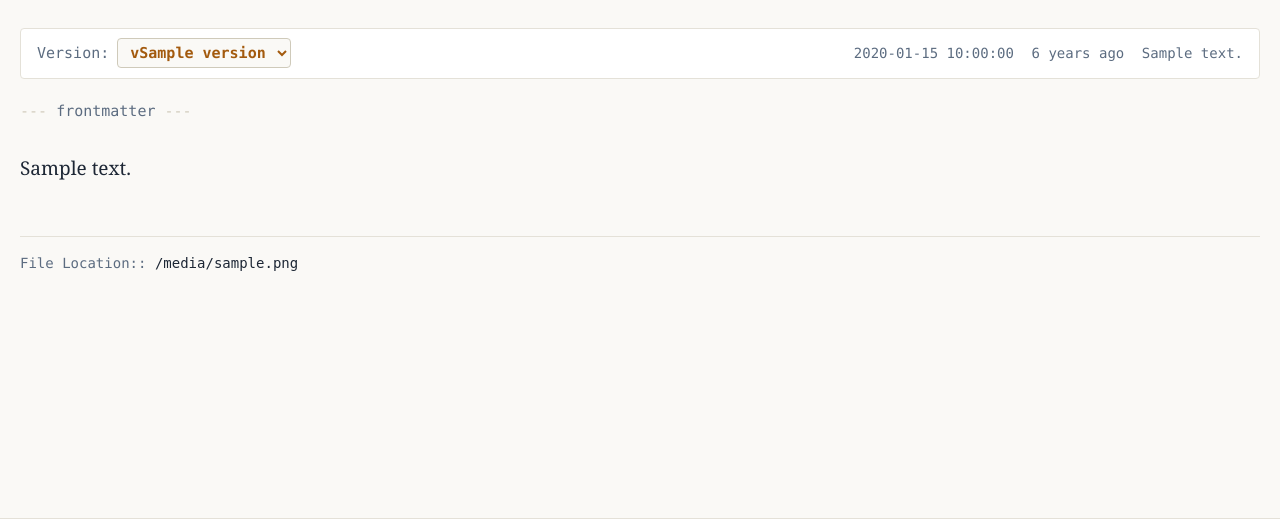
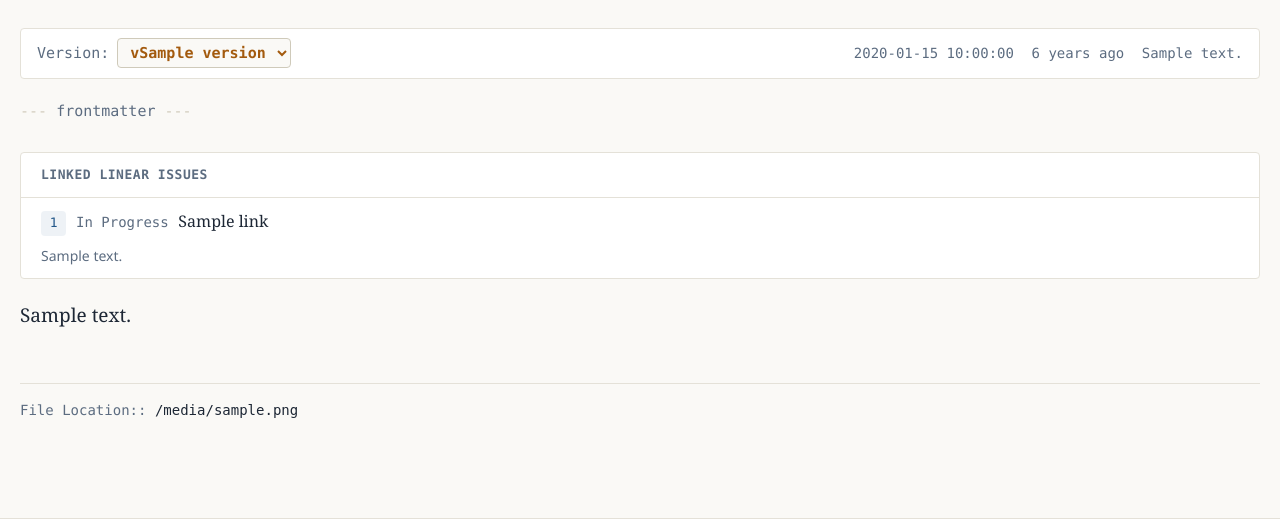
Before and after one commit to jaysonmulwa/flanner, a FastAPI app: template flanner/web/templates/plan_view.html in a window 1280 px wide. Shown: the part 219-738 px from the top of the page. Run offline with FastAPI, Linux system fonts and the light colour scheme; the template is opened without the code that fills it: most values are stand-ins (such as "Sample title", 1, 10 or a date in 2020).

Commit message:
feat(web): surface Linear links in the dashboard
Plan viewer gets a 'Linked Linear issues' panel (id -> linear.app, cached
state/title/notes); the project page marks linked plans with a 'Linear xN'
badge. Read-only from the cached linear_links rows, so no network in the web
layer; web imports get_linear_links/get_linear_config/list_all_linear_links
(database) and generate_linear_issue_url (linear_utils, foundation). Cached
state is labelled 'not synced' when no API key has populated it.

```diff
--- a/flanner/web.py
+++ b/flanner/web.py
@@ -26,11 +26,14 @@ from .database import create_plan_file as db_create_plan_file
 from .database import (
     create_project,
     delete_project,
+    get_linear_config,
+    get_linear_links,
     get_plan_file,
     get_project,
     get_session,
     get_version,
     init_database,
+    list_all_linear_links,
     list_versions,
     plan_file_counts_by_project,
     recent_plan_files,
@@ -39,6 +42,7 @@ from .database import list_plan_files as db_list_plan_files
 from .database import list_projects as db_list_projects
 from .exceptions import DatabaseError
 from .git_integration import find_git_root, update_gitignore, validate_git_repo
+from .linear_utils import generate_linear_issue_url
 from .plan_ops import write_version
 from .storage import ensure_plan_directory_exists, load_plan_file
 from .utils import format_relative_time, hash_content, utcnow
@@ -342,6 +346,12 @@ async def project_detail(request: Request, project_id: str, page: int = 1) -> HT
         session, project_uuid, limit=PAGE_SIZE, offset=(page - 1) * PAGE_SIZE
     )
 
+    # Count Linear links per plan so the list can mark linked plans.
+    linear_counts: dict[str, int] = {}
+    for row in list_all_linear_links(session, project_uuid):
+        key = str(row["plan_file_id"])
+        linear_counts[key] = linear_counts.get(key, 0) + 1
+
     return templates.TemplateResponse(
         request,
         "project_detail.html",
@@ -352,6 +362,7 @@ async def project_detail(request: Request, project_id: str, page: int = 1) -> HT
             "page": page,
             "pages": pages,
             "total": total,
+            "linear_counts": linear_counts,
         },
     )
 
@@ -488,6 +499,21 @@ async def plan_view(
     # Get all versions for version selector
     all_versions = list_versions(session, plan_file_uuid)
 
+    # Linked Linear issues (title/state are cached from the last link/refresh).
+    linear_config = get_linear_config(session, plan_file.project_id)
+    linear_links = [
+        {
+            "issue_id": link.linear_issue_id,
+            "title": link.issue_title,
+            "state": link.issue_state,
+            "notes": link.notes,
+            "url": generate_linear_issue_url(linear_config.workspace, link.linear_issue_id)
+            if linear_config
+            else None,
+        }
+        for link in get_linear_links(session, plan_file_uuid)
+    ]
+
     # Load file content
     try:
         frontmatter_data, body = load_plan_file(version_obj.file_path)
@@ -513,6 +539,7 @@ async def plan_view(
             "version": version_obj,
             "all_versions": all_versions,
             "frontmatter": frontmatter_data,
+            "linear_links": linear_links,
             "content": body,
             "content_html": content_html,
             "render_capped": render_capped,
--- a/flanner/web/static/css/styles.css
+++ b/flanner/web/static/css/styles.css
@@ -841,3 +841,56 @@ textarea.markdown-editor { min-height: 420px; line-height: 1.55; resize: vertica
   white-space: pre-wrap;
   overflow-wrap: anywhere;
 }
+
+/* ---------------------------------------------------------------- linear */
+.linear-panel {
+  background: var(--bg-raised);
+  border: 1px solid var(--line);
+  border-radius: var(--radius);
+  margin: 1.25rem 0;
+}
+
+.linear-panel h2 {
+  font-family: var(--mono);
+  font-size: 0.8125rem;
+  text-transform: uppercase;
+  letter-spacing: 0.04em;
+  color: var(--ink-muted);
+  margin: 0;
+  padding: 0.75rem 1.25rem;
+  border-bottom: 1px solid var(--line);
+}
+
+.linear-item {
+  display: flex;
+  align-items: baseline;
+  flex-wrap: wrap;
+  gap: 0.6rem;
+  padding: 0.7rem 1.25rem;
+}
+
+.linear-item + .linear-item {
+  border-top: 1px solid var(--line);
+}
+
+.linear-item .linear-title {
+  font-family: var(--serif);
+  color: var(--ink);
+}
+
+.linear-item .linear-notes {
+  width: 100%;
+  font-size: 0.875rem;
+  color: var(--ink-muted);
+}
+
+/* compact "Linear ×N" marker in plan lists */
+.linear-marker {
+  font-family: var(--mono);
+  font-size: 0.75rem;
+  color: var(--accent);
+  background: var(--accent-wash);
+  padding: 0.05rem 0.4rem;
+  border-radius: var(--radius);
+  white-space: nowrap;
+}
--- a/flanner/web/templates/plan_view.html
+++ b/flanner/web/templates/plan_view.html
@@ -58,6 +58,25 @@
 {% endfor %}---</code></pre>
     </details>
 
+    <!-- Linked Linear issues -->
+    {% if linear_links %}
+    <section class="linear-panel">
+        <h2>Linked Linear issues</h2>
+        {% for link in linear_links %}
+        <div class="linear-item">
+            {% if link.url %}
+            <a href="{{ link.url }}" class="badge" target="_blank" rel="noopener">{{ link.issue_id }}</a>
+            {% else %}
+            <span class="badge">{{ link.issue_id }}</span>
+            {% endif %}
+            <span class="meta-item">{{ link.state or 'not synced' }}</span>
+            {% if link.title %}<span class="linear-title">{{ link.title }}</span>{% endif %}
+            {% if link.notes %}<span class="linear-notes">{{ link.notes }}</span>{% endif %}
+        </div>
+        {% endfor %}
+    </section>
+    {% endif %}
+
     <!-- Main Content -->
     <div class="content-section">
         {% if render_capped %}
--- a/flanner/web/templates/project_detail.html
+++ b/flanner/web/templates/project_detail.html
@@ -64,6 +64,10 @@
                     <span class="meta-item">
                         {{ plan_file.versions|length if plan_file.versions else plan_file.current_version }} version(s)
                     </span>
+                    {% set lc = linear_counts.get(plan_file.id|string) %}
+                    {% if lc %}
+                    <span class="meta-item"><span class="linear-marker">Linear &times;{{ lc }}</span></span>
+                    {% endif %}
                     <span class="meta-item">
                         Updated {{ plan_file.updated_at|relative_time if plan_file.updated_at else 'never' }}
                     </span>
```
Also changed, not shown: tests/test_web_routes.py (+34 -0 lines), CHANGELOG.md, 1 other file.
